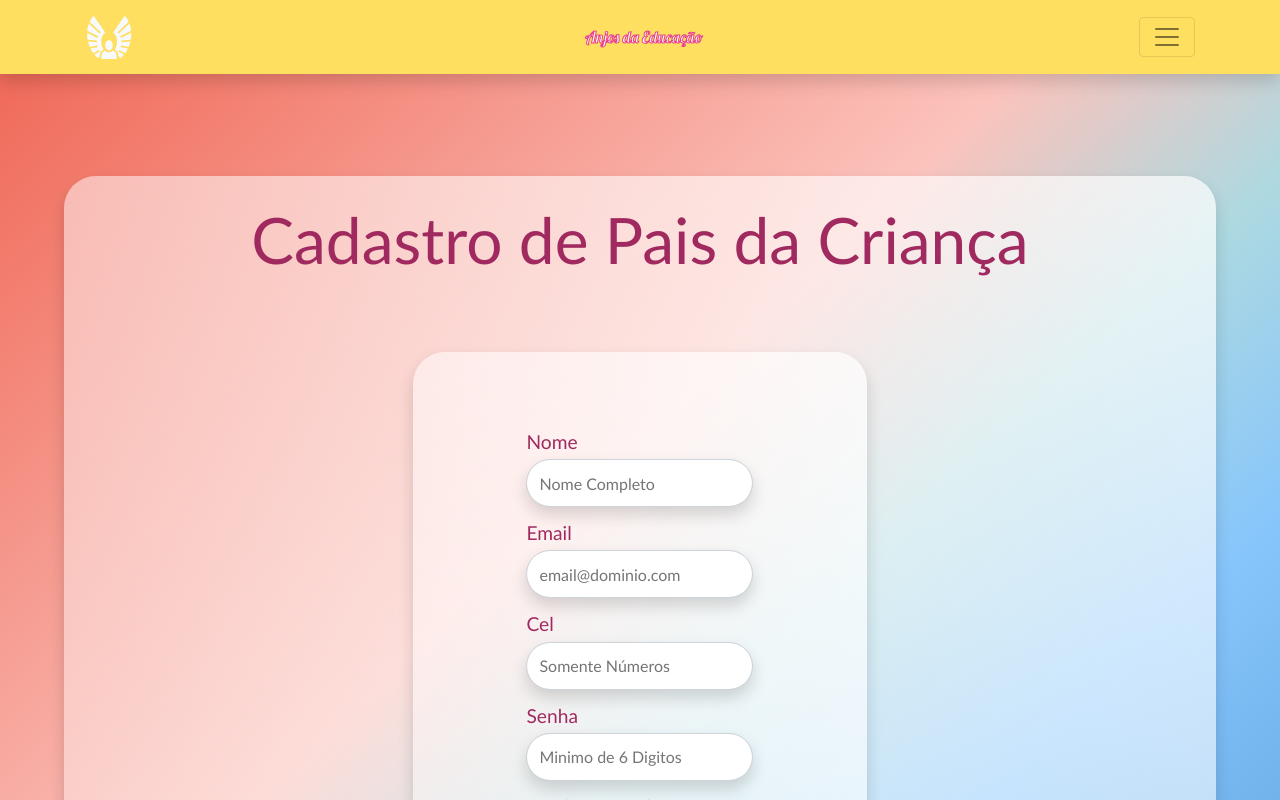
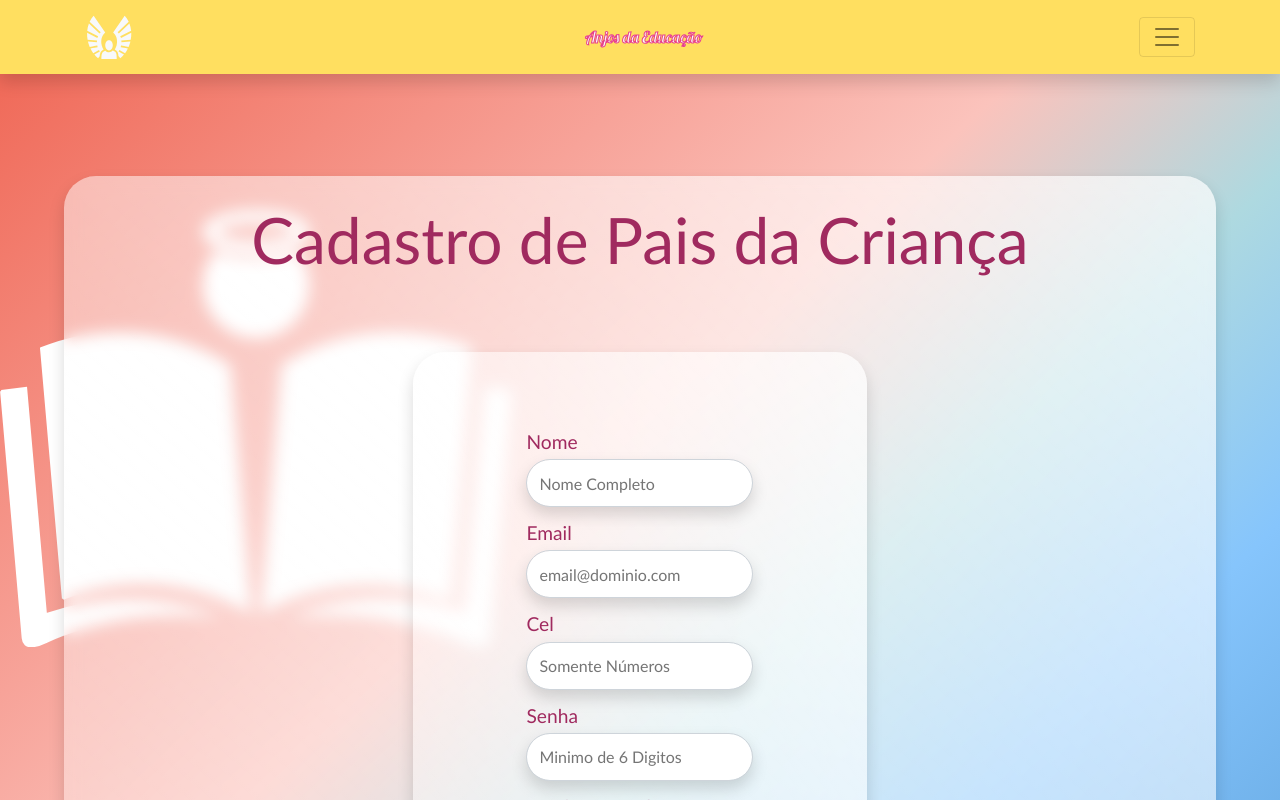
Before and after one commit to bob-mw/anjosDaEducacao, a React (Create React App) app: page /parents in a window 1280 px wide. Shown: the top 800 px of the page. Built offline with nearby package versions, Linux system fonts and the light colour scheme.

Commit message:
Implemented LogoBackground and LogoContainer in Layout

```diff
--- a/src/components/Layout/index.jsx
+++ b/src/components/Layout/index.jsx
@@ -10,6 +10,9 @@ const Layout = ({children}) => {
         <>
             <GlobalStyles/>
             <S.Background>
+                <S.LogoContainer>
+                    <S.LogoBackground/>
+                </S.LogoContainer>
                 <Navbar/>
                 <S.Container>
                     <S.Panel>
--- a/src/components/Layout/styled.jsx
+++ b/src/components/Layout/styled.jsx
@@ -1,4 +1,6 @@
 import styled from 'styled-components'
+
+import Logo from '../Logo'
 
 export const Background = styled.main`
     min-height: 100vh;
@@ -7,6 +9,7 @@ export const Background = styled.main`
     var(--bg-lighter-blue), var(--bg-light-blue), var(--bg-blue), var(--bg-dark-blue));
 
     display: flex;
+    flex-direction: column;
     align-items: center;
     justify-content: center;
 `
@@ -30,5 +33,20 @@ export const Panel = styled.div`
     margin: 5rem 0;
     border-radius: 2rem;
     background: linear-gradient(to left bottom, rgba(255, 255, 255, 0.7), rgba(255, 255, 255, 0.3));
+    backdrop-filter: blur(0.5rem);
     box-shadow:0 0.5rem 1rem rgba(0, 0, 0, 0.15);
 `
+
+export const LogoContainer = styled.div`
+    position:absolute;
+    height:100%;
+    width:100%;
+    display: table;
+`
+
+export const LogoBackground = styled(Logo)`
+    display: table-cell;
+    vertical-align: middle;
+    text-align:center;
+    width: 40%;
+`
--- a/src/components/RegisterForms/styled.jsx
+++ b/src/components/RegisterForms/styled.jsx
@@ -31,7 +31,7 @@ export const Form = styled.form`
     justify-content: center;
     align-items:center;
     padding: 5rem;
-    margin: 5rem 0;
+    margin: 5rem 1rem;
     border-radius: 2rem;
     background: linear-gradient(to left bottom, rgba(255, 255, 255, 0.7), rgba(255, 255, 255, 0.3));
     box-shadow:0 0.5rem 1rem rgba(0, 0, 0, 0.15);
```
